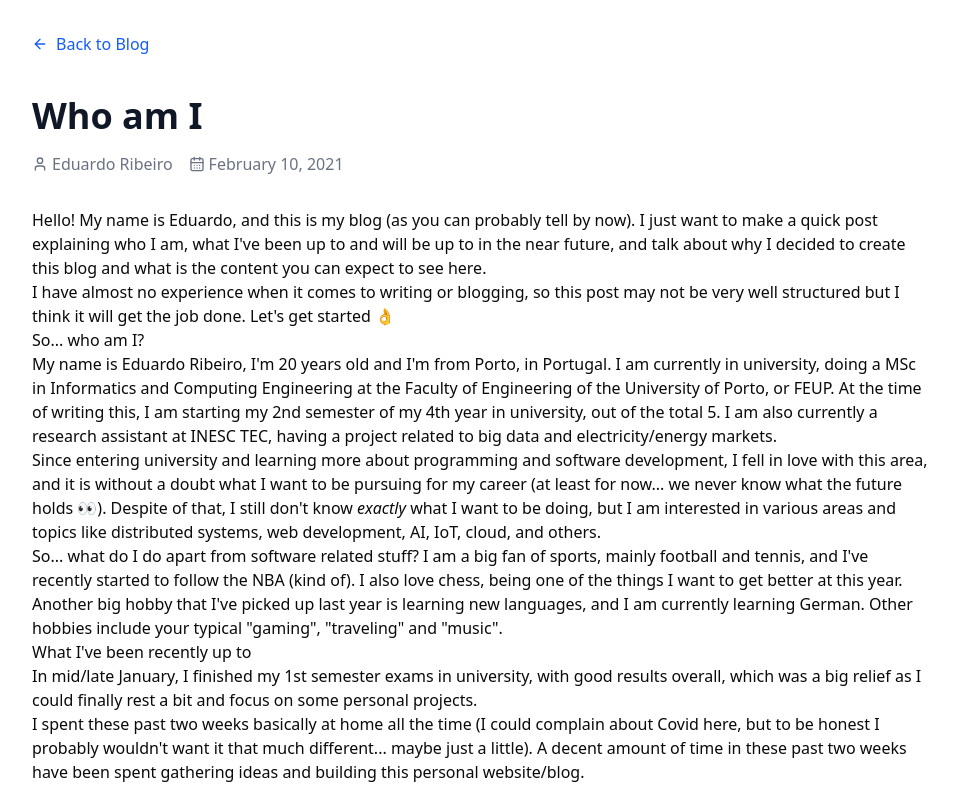
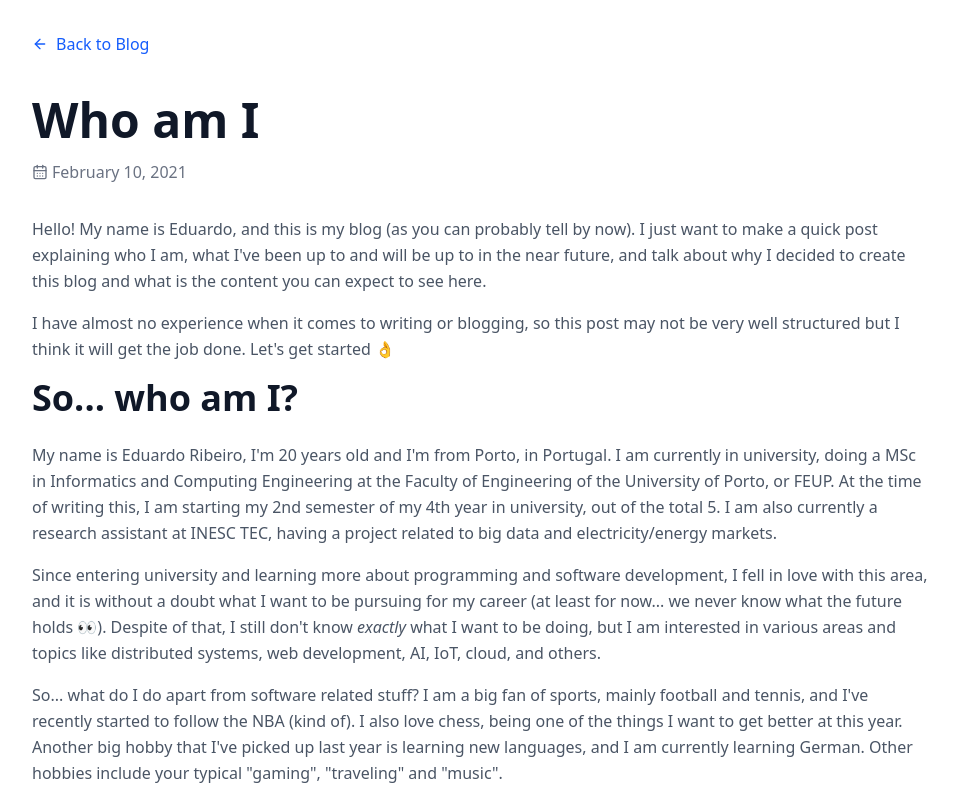
Before and after one commit to EduRibeiro00/blog, a Next.js app: page /blog/who-am-i in a window 1280 px wide. Shown: the top 788 px of the page, without its empty margins (160-1118 px from the left). Built offline with nearby package versions, Linux system fonts and the light colour scheme.

Commit message:
Can now render markdown files properly

```diff
--- a/app/blog/[slug]/page.tsx
+++ b/app/blog/[slug]/page.tsx
@@ -2,8 +2,9 @@ import { notFound } from "next/navigation"
 import Link from "next/link"
 import { getPostBySlug, getAllPostSlugs } from "@/lib/blog"
 import { Badge } from "@/components/ui/badge"
-import { CalendarDays, User, ArrowLeft } from "lucide-react"
+import { CalendarDays, ArrowLeft } from "lucide-react"
 import { MDXRemote } from "next-mdx-remote/rsc"
+import { useMDXComponents } from "@/lib/mdx-components"
 
 interface BlogPostPageProps {
   params: Promise<{ slug: string }>
@@ -18,7 +19,8 @@ export async function generateStaticParams() {
 
 export default async function BlogPostPage({ params }: BlogPostPageProps) {
   const { slug } = await params
-  const post = getPostBySlug(slug)
+  const post = await getPostBySlug(slug)
+  const mdxComponents = useMDXComponents({})
 
   if (!post) {
     notFound()
@@ -41,13 +43,9 @@ export default async function BlogPostPage({ params }: BlogPostPageProps) {
             ))}
           </div>
 
-          <h1 className="text-4xl font-bold text-gray-900 mb-4">{post.title}</h1>
+          <h1 className="text-5xl font-bold text-gray-900 mb-4">{post.title}</h1>
 
           <div className="flex items-center gap-4 text-gray-500 mb-8">
-            <div className="flex items-center gap-1">
-              <User className="w-4 h-4" />
-              <span>{post.author}</span>
-            </div>
             <div className="flex items-center gap-1">
               <CalendarDays className="w-4 h-4" />
               <span>
@@ -62,7 +60,7 @@ export default async function BlogPostPage({ params }: BlogPostPageProps) {
         </div>
 
         <article className="prose prose-lg max-w-none">
-          <MDXRemote source={post.content} />
+          <MDXRemote {...post.source} source={post.content} components={mdxComponents}/>
         </article>
       </div>
     </div>
--- a/app/blog/page.tsx
+++ b/app/blog/page.tsx
@@ -1,11 +1,11 @@
 import Link from "next/link"
-import { getAllPosts } from "@/lib/blog"
+import { getBlogPostsMetadata } from "@/lib/blog"
 import { Card, CardContent, CardHeader, CardTitle } from "@/components/ui/card"
 import { Badge } from "@/components/ui/badge"
-import { CalendarDays, User } from "lucide-react"
+import { CalendarDays } from "lucide-react"
 
 export default function BlogPage() {
-  const posts = getAllPosts()
+  const posts = getBlogPostsMetadata()
 
   return (
     <div className="container mx-auto px-4 py-8">
@@ -24,6 +24,7 @@ export default function BlogPage() {
           <div className="grid gap-6">
             {posts.map((post) => (
               <Card key={post.slug} className="hover:shadow-lg transition-shadow">
+                <Link href={`/blog/${post.slug}`}>
                   <CardHeader>
                     <div className="flex flex-wrap gap-2 mb-2">
                       {post.tags.map((tag) => (
@@ -33,18 +34,14 @@ export default function BlogPage() {
                       ))}
                     </div>
                     <CardTitle className="text-2xl">
-                    <Link href={`/blog/${post.slug}`} className="hover:text-blue-600 transition-colors">
+                      <div className="hover:text-blue-600 transition-colors">
                         {post.title}
-                    </Link>
+                      </div>
                     </CardTitle>
                   </CardHeader>
                   <CardContent>
                     <p className="text-gray-600 mb-4 leading-relaxed">{post.excerpt}</p>
                     <div className="flex items-center gap-4 text-sm text-gray-500">
-                    <div className="flex items-center gap-1">
-                      <User className="w-4 h-4" />
-                      <span>{post.author}</span>
-                    </div>
                       <div className="flex items-center gap-1">
                         <CalendarDays className="w-4 h-4" />
                         <span>
@@ -56,12 +53,8 @@ export default function BlogPage() {
                         </span>
                       </div>
                     </div>
-                  <div className="mt-4">
-                    <Link href={`/blog/${post.slug}`} className="text-blue-600 hover:text-blue-800 font-medium">
-                      Read more →
+                  </CardContent>
                 </Link>
-                  </div>
-                </CardContent>
               </Card>
             ))}
           </div>
--- a/content/blog/who-am-i.md
+++ b/content/blog/who-am-i.md
@@ -2,7 +2,6 @@
 title: "Who am I"
 date: "2021-02-10"
 excerpt: "A bit about myself."
-author: "Eduardo Ribeiro"
 tags: []
 ---
 
--- a/lib/blog.tsx
+++ b/lib/blog.tsx
@@ -1,49 +1,52 @@
 import fs from "fs"
 import path from "path"
 import matter from "gray-matter"
+import { serialize } from "next-mdx-remote/serialize"
 
-export interface BlogPost {
+// TODO: add cover image to this
+export interface BlogPostMetadata {
   slug: string
   title: string
   date: string
   excerpt: string
-  author: string
   tags: string[]
-  content: string
+}
+
+export interface BlogPost extends BlogPostMetadata {
+  content: string;
+  source: Awaited<ReturnType<typeof serialize>>
 }
 
 const postsDirectory = path.join(process.cwd(), "content/blog")
 
-export function getAllPosts(): BlogPost[] {
+export function getBlogPostsMetadata(): BlogPostMetadata[] {
   // Ensure the directory exists
   if (!fs.existsSync(postsDirectory)) {
     return []
   }
 
   const fileNames = fs.readdirSync(postsDirectory)
-  const allPostsData = fileNames
+  const allPostsMetadata = fileNames
     .filter((fileName) => fileName.endsWith(".md") || fileName.endsWith(".mdx"))
     .map((fileName) => {
       const slug = fileName.replace(/\.(md|mdx)$/, "")
       const fullPath = path.join(postsDirectory, fileName)
       const fileContents = fs.readFileSync(fullPath, "utf8")
-      const { data, content } = matter(fileContents)
+      const { data } = matter(fileContents)
 
       return {
         slug,
         title: data.title || "Untitled",
         date: data.date || new Date().toISOString(),
         excerpt: data.excerpt || "",
-        author: data.author || "Anonymous",
         tags: data.tags || [],
-        content,
       }
     })
 
-  return allPostsData.sort((a, b) => (a.date < b.date ? 1 : -1))
+  return allPostsMetadata.sort((a, b) => (a.date < b.date ? 1 : -1))
 }
 
-export function getPostBySlug(slug: string): BlogPost | null {
+export async function getPostBySlug(slug: string): Promise<BlogPost | null> {
   try {
     const fullPath = path.join(postsDirectory, `${slug}.md`)
     let fileContents: string
@@ -61,15 +64,16 @@ export function getPostBySlug(slug: string): BlogPost | null {
     }
 
     const { data, content } = matter(fileContents)
+    const mdxSource = await serialize(content)
 
     return {
       slug,
       title: data.title || "Untitled",
       date: data.date || new Date().toISOString(),
       excerpt: data.excerpt || "",
-      author: data.author || "Anonymous",
       tags: data.tags || [],
       content,
+      source: mdxSource
     }
   } catch (error) {
     return null
```
Also changed, not shown: lib/mdx-components.tsx (renamed from mdx-components.tsx). Lines whose indentation alone changed are shown as unchanged.
